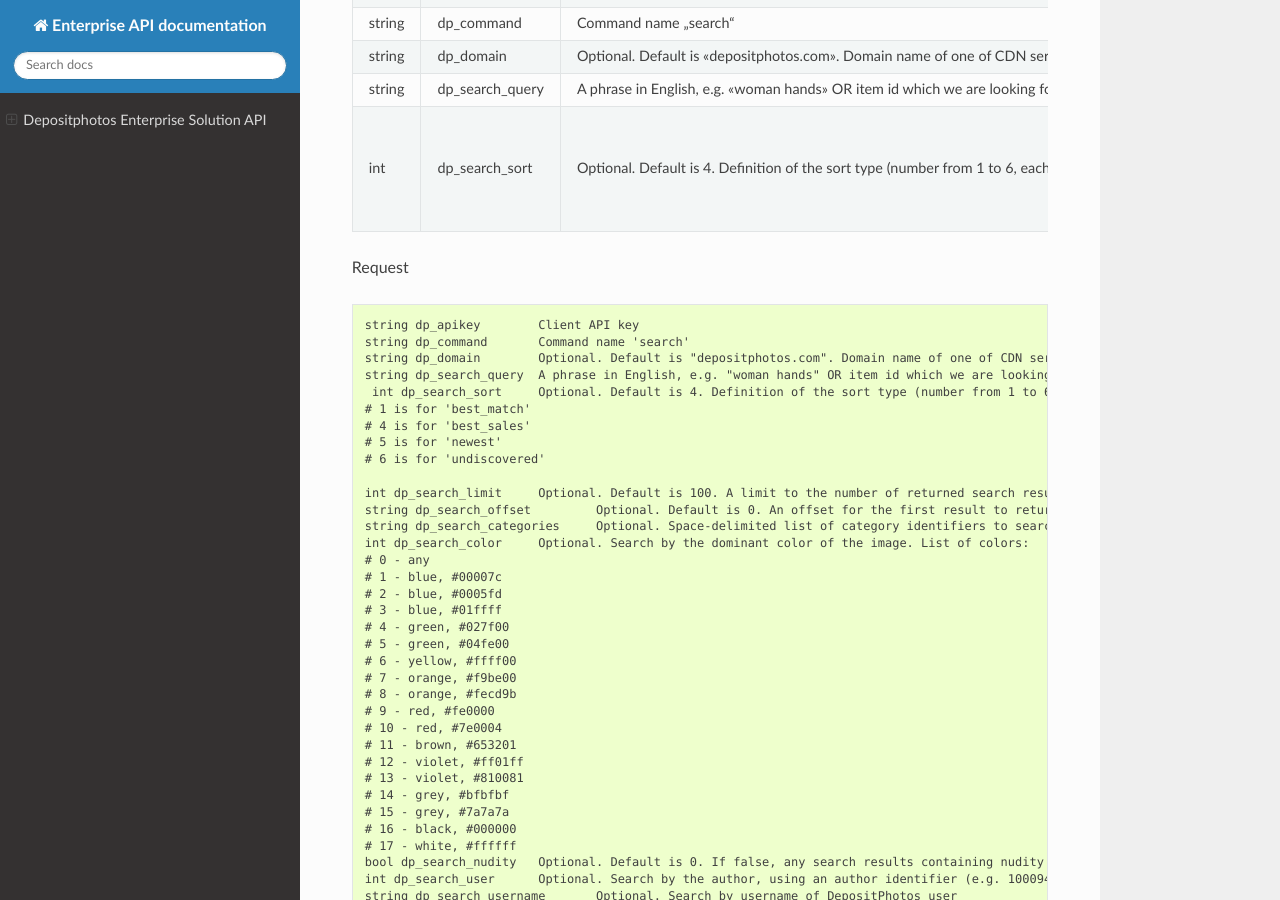
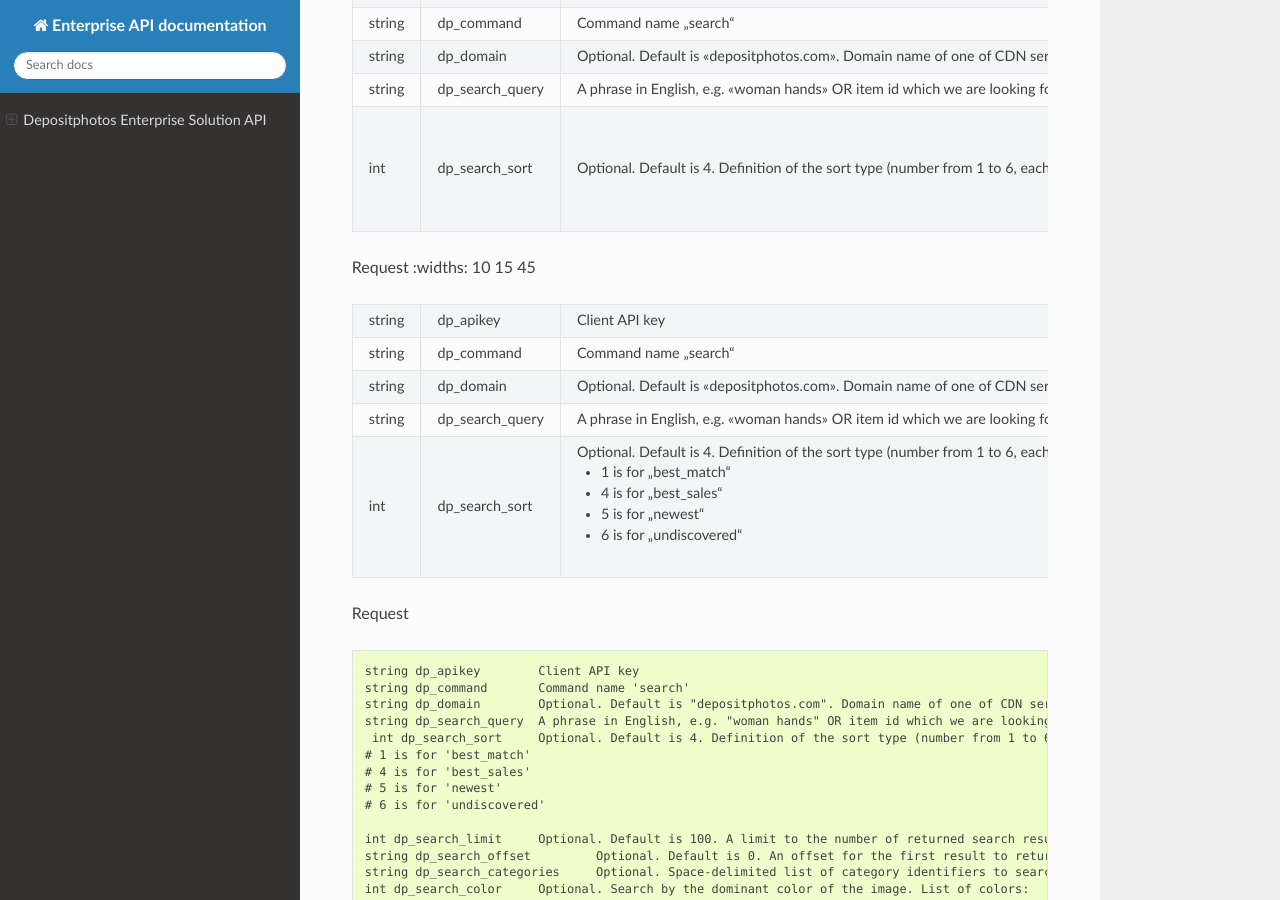
Before and after one commit to eslusarenko/enterprise-api-doc, a Sphinx documentation site: the page built from docs/index.rst, in a window 1280 px wide and 900 px high, scrolled down 3388 px. Built offline with Sphinx 7.4.7 and the Read the Docs theme 2.0.0, drawn with Linux system fonts in a browser that asks for light colours.

Commit message:
Table test formating

```diff
--- a/docs/index.rst
+++ b/docs/index.rst
@@ -160,6 +160,39 @@
 |         |                 | now ("best_sales"). So you should use |                          |
 |         |                 | 1, 4, 5 and 6 sort type.              |                          |
 +---------+-----------------+---------------------------------------+--------------------------+
+
+
+
+
+
+Request
+:widths: 10 15 45
+
++---------+-----------------+-----------------------------------------------------------------+
+| string  | dp_apikey       | Client API key                                                  |
++---------+-----------------+-----------------------------------------------------------------+
+| string  | dp_command      | Command name 'search'                                           |
++---------+-----------------+-----------------------------------------------------------------+
+| string  | dp_domain       | Optional. Default is "depositphotos.com". Domain name of one of |
+|         |                 | CDN servers available (e.g. imgcontent.net)                     |
++---------+-----------------+-----------------------------------------------------------------+
+| string  | dp_search_query | A phrase in English, e.g. "woman hands" OR item id which we are |
+|         |                 | looking for                                                     |
++---------+-----------------+-----------------------------------------------------------------+
+| int     | dp_search_sort  | Optional. Default is 4. Definition of the sort type (number     |
+|         |                 | from 1 to 6, each number equals sort type). In fact, 2nd an 3rd |
+|         |                 | search type are equal 4th now ("best_sales"). So you should use |
+|         |                 | 1, 4, 5 and 6 sort type.                                        |
+|         |                 |                                                                 |
+|         |                 | - 1 is for 'best_match'                                         |
+|         |                 | - 4 is for 'best_sales'                                         |
+|         |                 | - 5 is for 'newest'                                             |
+|         |                 | - 6 is for 'undiscovered'                                       |
++---------+-----------------+-----------------------------------------------------------------+
+
+
+
+
 
 
 Request
```
